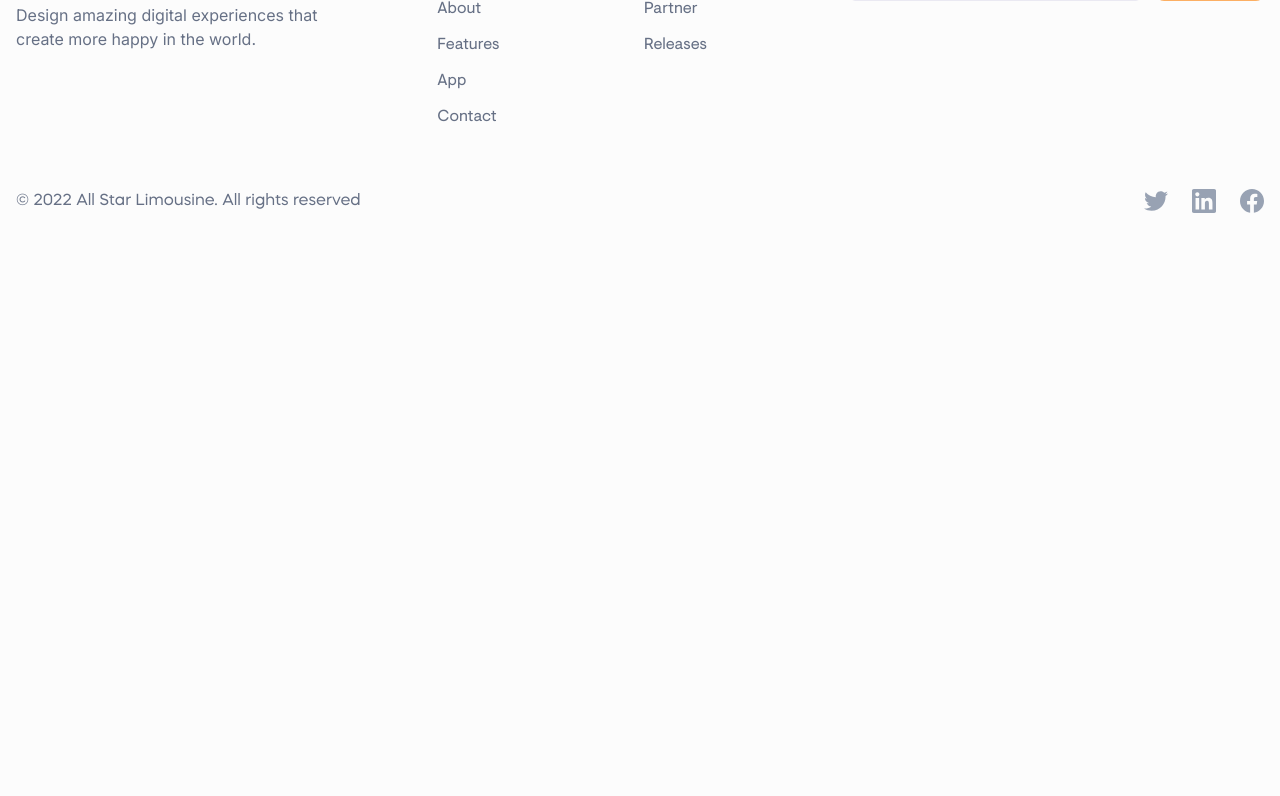
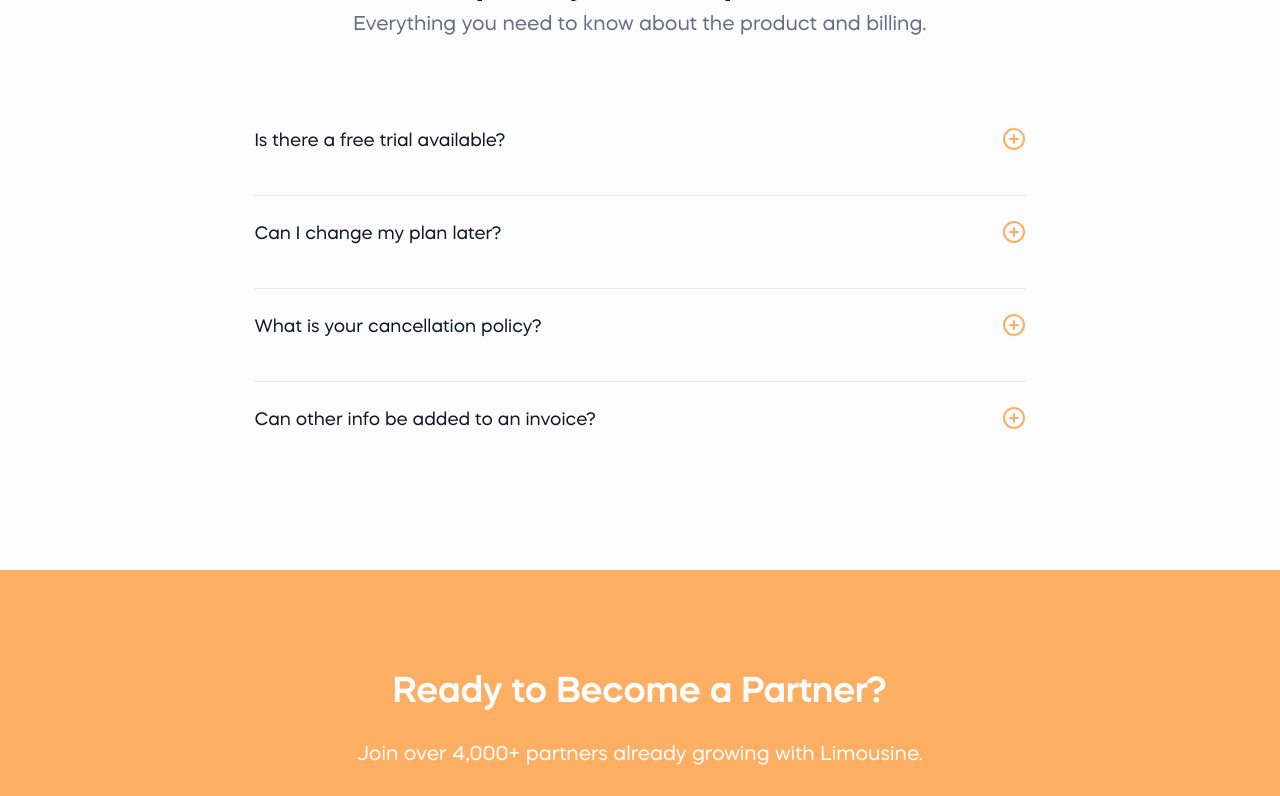
Before and after one commit to mistyjack/temp-limo, a Next.js app: page /partner in a window 1280 px wide. Shown: the part 2480-3276 px from the top of the page. Before the commit the page ends 2773 px from the top, so only its background shows below. Built offline with nearby package versions, Linux system fonts and the light colour scheme.

Commit message:
Complete partner page

```diff
--- /dev/null
+++ b/components/Partner/BecomePartner.tsx
@@ -0,0 +1,19 @@
+import { FC } from "react";
+
+const BecomePartner: FC = () => {
+  return (
+    <section id="become-partner" className="bg-primary">
+      <div className="custom-container text-center py-24">
+        <h2 className="h2 mb-5 text-txt-pry-dm">Ready to Become a Partner?</h2>
+        <p className="text-sec text-base sm:text-xl sm:leading-30 mb-10 text-txt-pry-dm">
+        Join over 4,000+ partners already growing with Limousine.
+        </p>
+        <a href="/partner" className="btn btn-2lg btn-white">
+          Parter with us
+        </a>
+      </div>
+    </section>
+  );
+};
+
+export default BecomePartner;
--- /dev/null
+++ b/components/Partner/Faqs.tsx
@@ -0,0 +1,51 @@
+import FaqItem, { IFaqItem } from "@components/ui/FaqItem";
+import TypicalHeader from "@components/ui/TypicalHeader";
+import { FC } from "react";
+
+const data: IFaqItem[] = [
+  {
+    question: "Is there a free trial available?",
+    answer:
+      "Yes, you can try us for free for 30 days. If you want, we’ll provide you with a free, personalized 30-minute onboarding call to get you up and running as soon as possible.",
+  },
+  {
+    question: "Can I change my plan later?",
+    answer:
+      "Yes, you can try us for free for 30 days. If you want, we’ll provide you with a free, personalized 30-minute onboarding call to get you up and running as soon as possible.",
+  },
+  {
+    question: "What is your cancellation policy?",
+    answer:
+      "Yes, you can try us for free for 30 days. If you want, we’ll provide you with a free, personalized 30-minute onboarding call to get you up and running as soon as possible.",
+  },
+  {
+    question: "Can other info be added to an invoice?",
+    answer:
+      "Yes, you can try us for free for 30 days. If you want, we’ll provide you with a free, personalized 30-minute onboarding call to get you up and running as soon as possible.",
+  },
+];
+
+const Faqs: FC = () => {
+  return (
+    <section id="faqs">
+      <div className="custom-container py-24">
+        <TypicalHeader
+          heading="Frequently asked questions"
+          subHeading="Everything you need to know about the product and billing."
+        />
+
+        {data.map((item, index) => (
+          <div
+            className={`max-w-768 mx-auto ${
+              data.length - 1 !== index ? "border-b" : ""
+            }`}
+          >
+            <FaqItem {...item} />
+          </div>
+        ))}
+      </div>
+    </section>
+  );
+};
+
+export default Faqs;
--- a/components/Partner/WhatYouGet.tsx
+++ b/components/Partner/WhatYouGet.tsx
@@ -4,6 +4,7 @@
 import PartnerFlashIcon from "@components/icon/PartnerFlash";
 import PartnerMailIcon from "@components/icon/PartnerMail";
 import SmileIcon from "@components/icon/Smile";
+import TypicalHeader from "@components/ui/TypicalHeader";
 import { FC, ReactNode } from "react";
 
 const data: IWhatYouGetItem[] = [
@@ -49,21 +50,11 @@
   return (
     <section id="what-you-get">
       <div className="custom-container py-24">
-        <h2
-          className="h2 text-center"
-          data-aos="fade-up"
-          data-aos-duration="1000"
-        >
-          What you get
-        </h2>
-        <p
-          className="text-sec text-center text-base sm:text-xl mb-16"
-          data-aos="fade-up"
-          data-aos-duration="1000"
-        >
-          We&apos;re looking for smart, motivated people. No matter where you
-          live.
-        </p>
+        <TypicalHeader
+          heading="What you get"
+          subHeading="We're looking for smart, motivated people. No matter where you
+          live."
+        />
 
         <div className="sm:grid gap-8 sm:grid-cols-2 md:grid-cols-3">
           {data.map((item, index) => (
--- /dev/null
+++ b/components/icon/Minus.tsx
@@ -0,0 +1,23 @@
+import { FC } from "react";
+
+const MinusIcon: FC = () => {
+  return (
+    <svg
+      width="24"
+      height="24"
+      viewBox="0 0 24 24"
+      fill="none"
+      xmlns="http://www.w3.org/2000/svg"
+    >
+      <path
+        d="M8 12H16M22 12C22 17.5228 17.5228 22 12 22C6.47715 22 2 17.5228 2 12C2 6.47715 6.47715 2 12 2C17.5228 2 22 6.47715 22 12Z"
+        stroke="#FCAF63"
+        strokeWidth="2"
+        strokeLinecap="round"
+        strokeLinejoin="round"
+      />
+    </svg>
+  );
+};
+
+export default MinusIcon;
--- /dev/null
+++ b/components/icon/Plus.tsx
@@ -0,0 +1,23 @@
+import { FC } from "react";
+
+const PlusIcon: FC = () => {
+  return (
+    <svg
+      width="24"
+      height="24"
+      viewBox="0 0 24 24"
+      fill="none"
+      xmlns="http://www.w3.org/2000/svg"
+    >
+      <path
+        d="M12 8V16M8 12H16M22 12C22 17.5228 17.5228 22 12 22C6.47715 22 2 17.5228 2 12C2 6.47715 6.47715 2 12 2C17.5228 2 22 6.47715 22 12Z"
+        stroke="#FCAF63"
+        strokeWidth="2"
+        strokeLinecap="round"
+        strokeLinejoin="round"
+      />
+    </svg>
+  );
+};
+
+export default PlusIcon;
--- a/components/mobile/Section2.tsx
+++ b/components/mobile/Section2.tsx
@@ -65,7 +65,7 @@
         {list.map((item, index) => (
           <li key={`${item}-${index}`} className="flex mb-5 gap-3">
             {listIcon}
-            <p className="text-sec text-lg">{item}</p>
+            <p className="text-sec text-left text-lg">{item}</p>
           </li>
         ))}
       </ul>
--- /dev/null
+++ b/components/ui/FaqItem.tsx
@@ -0,0 +1,28 @@
+import MinusIcon from "@components/icon/Minus";
+import PlusIcon from "@components/icon/Plus";
+import { FC, useState } from "react";
+
+export interface IFaqItem {
+  question: string;
+  answer: string;
+}
+
+const FaqItem: FC<IFaqItem> = ({ question, answer }) => {
+  const [open, setOpen] = useState(false);
+
+  return (
+    <div className="max-w-768 flex justify-between pb-8 pt-6">
+      <div className="max-w-720">
+        <h4 className="font-medium md:text-lg text-pry mb-2">{question}</h4>
+        <p className={`${open ? "" : "hidden"} transition-all duration-200 ease-in-out md:text-lg text-sec`}>
+          {answer}
+        </p>
+      </div>
+      <div onClick={() => setOpen(!open)} className="cursor-pointer">
+        {open ? <MinusIcon /> : <PlusIcon />}
+      </div>
+    </div>
+  );
+};
+
+export default FaqItem;
--- /dev/null
+++ b/components/ui/TypicalHeader.tsx
@@ -0,0 +1,29 @@
+import { FC } from "react";
+
+interface ITypicalHeader {
+  heading: string;
+  subHeading: string;
+}
+
+const TypicalHeader: FC<ITypicalHeader> = ({ heading, subHeading }) => {
+  return (
+    <>
+      <h2
+        className="h2 text-center"
+        data-aos="fade-up"
+        data-aos-duration="1000"
+      >
+        {heading}
+      </h2>
+      <p
+        className="text-sec text-center text-base sm:text-xl mb-16"
+        data-aos="fade-up"
+        data-aos-duration="1000"
+      >
+        {subHeading}
+      </p>
+    </>
+  );
+};
+
+export default TypicalHeader;
--- a/pages/partner.tsx
+++ b/pages/partner.tsx
@@ -1,3 +1,5 @@
+import BecomePartner from "@components/Partner/BecomePartner";
+import Faqs from "@components/Partner/Faqs";
 import Hero from "@components/Partner/Hero";
 import Section2 from "@components/Partner/Section2";
 import WhatYouGet from "@components/Partner/WhatYouGet";
@@ -23,6 +25,8 @@
         <Hero />
         <Section2 />
         <WhatYouGet />
+        <Faqs />
+        <BecomePartner />
       </main>
     </div>
   );
--- a/styles/_btn.css
+++ b/styles/_btn.css
@@ -21,6 +21,11 @@
     }
   }
 
+  &-white {
+    @apply text-txt-pry bg-txt-pry-dm hover:bg-grey;
+
+  }
+
   &-anim-icon {
     animation: btnArrow 0.8s linear infinite;
   }
--- a/tailwind.config.js
+++ b/tailwind.config.js
@@ -56,6 +56,7 @@
         480: "30rem",
         560: "35rem",
         576: "36rem",
+        720: "45rem",
         768: "48.2rem",
         823: "51.4375rem",
       },
```
